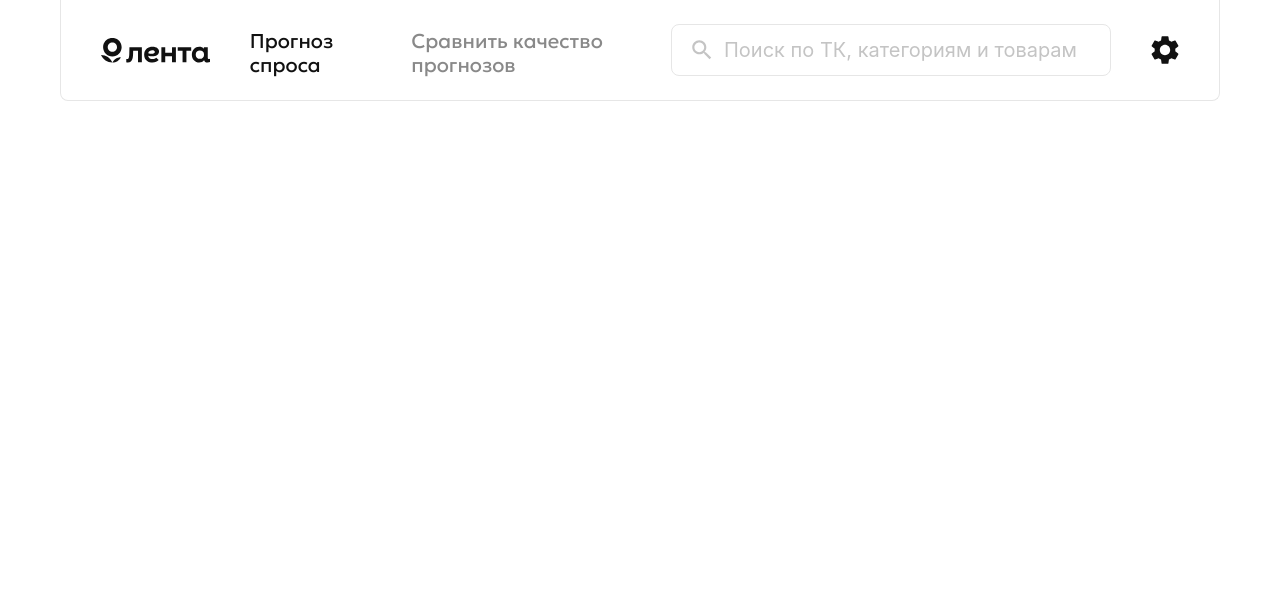
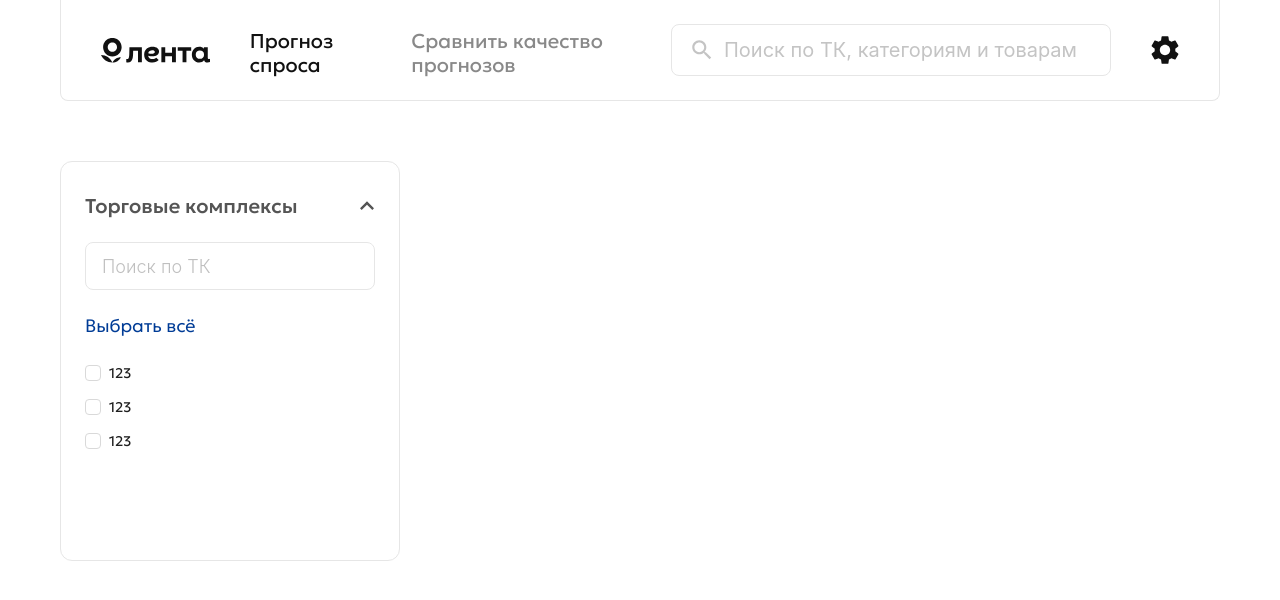
Before and after one commit to kakoytopux/lenta-frontend, a React (Vite) app: page /demand-forecast in a window 1280 px wide. Shown: the top 600 px of the page. Built offline with nearby package versions, Linux system fonts and the light colour scheme.

Commit message:
добавил некоторое подобие фильтра; сделал хук валидации более масштабируемым; поправил хедер; создал страничку notfound;

```diff
--- a/index.html
+++ b/index.html
@@ -3,11 +3,10 @@
   <head>
     <meta charset="UTF-8">
     <meta name="viewport" content="width=device-width, initial-scale=1.0">
-    <meta name="description" content="">
-    <meta name="keywords" content="">
-    <meta name="author" content="">
-    <meta name="author" content="">
-    <title></title>
+    <meta name="description" content="Платформа для прогнозирования спроса на товары">
+    <meta name="keywords" content="лента, магазин, прогноз спроса, товары">
+    <meta name="author" content="Воины выходного дня">
+    <title>Лента - прогноз спроса</title>
     <link rel="icon" href="/favicon.svg">
     <script src="./src/main.jsx" type="module"></script>
   </head>
--- a/src/components/DemandForecast/DemandForecast.jsx
+++ b/src/components/DemandForecast/DemandForecast.jsx
@@ -1,3 +1,4 @@
+import Filters from '../Filters/Filters';
 import Header from '../Header/Header';
 import './DemandForecast.scss';
 
@@ -5,6 +6,9 @@ export default function DemandForecast() {
   return (
     <>
       <Header />
+      <main className='content'>
+        <Filters />
+      </main>
     </>
   );
 }
--- /dev/null
+++ b/src/components/Filters/Filters.jsx
@@ -0,0 +1,66 @@
+import { Input, Checkbox } from 'antd';
+import './Filters.scss';
+import { useState } from 'react';
+
+export default function Filters() {
+  const [checkboxVal, setCheckboxVal] = useState([]);
+
+  function changeCheckboxVal(evt) {
+    const elValue = evt.target.value;
+    const valueFind = checkboxVal.find(item => item === elValue);
+
+    valueFind ?
+    setCheckboxVal(checkboxVal.filter(item => item !== elValue)) : setCheckboxVal([...checkboxVal, elValue]);
+  }
+
+
+  function selectAllCheckbox() {
+
+  }
+
+  return (
+    <section className='filters'>
+      <article className='filter'>
+        <h4 className='filter__title'>Торговые комплексы</h4>
+        <form
+        className='filter__form-search'
+        method='post'>
+          <Input
+          className='filter__field'
+          name='search'
+          type='text'
+          required
+          placeholder='Поиск по ТК' />
+        </form>
+        <button
+        className='filter__btn-select-all-checkbox'
+        type='button'
+        onClick={selectAllCheckbox}>Выбрать всё</button>
+        <form
+        method='post'
+        className='filter__form-checkboxes'>
+          <ul className='filter__lists-checkbox'>
+            <li className='filter__list-checkbox'>
+              <Checkbox
+              className='filter__checkbox'
+              onClick={changeCheckboxVal}
+              defaultValue='123'>123</Checkbox>
+            </li>
+            <li className='filter__list-checkbox'>
+              <Checkbox
+              className='filter__checkbox'
+              onClick={changeCheckboxVal}
+              defaultValue='233'>123</Checkbox>
+            </li>
+            <li className='filter__list-checkbox'>
+              <Checkbox
+              className='filter__checkbox'
+              onClick={changeCheckboxVal}
+              defaultValue='1231'>123</Checkbox>
+            </li>
+          </ul>
+        </form>
+      </article>
+    </section>
+  );
+}
--- /dev/null
+++ b/src/components/Filters/Filters.scss
@@ -0,0 +1,53 @@
+@import '../../utils/config';
+
+.filters {
+  margin-top: 60px;
+}
+
+.filter {
+  width: 340px;
+  height: 400px;
+  border: 1px solid $border-color;
+  border-radius: 12px;
+  padding: 32px 24px;
+  box-sizing: border-box;
+  overflow-y: auto;
+}
+.filter__title {
+  @include font($size: 20px, $weight: $weight-medium, $height: 24px);
+  @include flex($justify: space-between, $align: center);
+  margin: 0;
+  color: #555555;
+
+  &::after {
+    content: '';
+    background-image: url(../../images/filters/arrow-down-icon.svg);
+    background-size: 100% 100%;
+    width: 16px;
+    height: 16px;
+    cursor: pointer;
+  }
+}
+.filter__form-search {
+  margin-top: 24px;
+}
+.filter__field {
+  @include font($size: 18px, $weight: $weight-light, $height: 24px);
+  border-radius: 8px;
+  padding: 0 0 0 16px;
+  border: 1px solid $border-color;
+  height: 48px;
+}
+.filter__btn-select-all-checkbox {
+  @include btn;
+  @include font($size: 18px, $weight: $weight-light, $height: 24px);
+  color: #003C96;
+  margin-top: 24px;
+}
+.filter__form-checkboxes {
+  margin-top: 24px;
+}
+.filter__lists-checkbox {
+  @include lists;
+  @include flex($direction: column, $gap: 12px);
+}
--- a/src/components/Header/Header.jsx
+++ b/src/components/Header/Header.jsx
@@ -1,8 +1,15 @@
 import { Link, NavLink } from 'react-router-dom';
 import './Header.scss';
 import { Input } from 'antd';
+import { useState } from 'react';
 
 export default function Header() {
+  const [searchValueField, setSearchValueField] = useState('');
+
+  function changeFieldSearch(evt) {
+    setSearchValueField(evt.target.value);
+  }
+
   return (
     <header className='header'>
       <div className='header__box'>
@@ -30,14 +37,16 @@ export default function Header() {
       </div>
       <div className='header__box'>
         <form
-        method='get'
-        className='header__form-search'>
+        method='post'
+        className='header__form'>
           <Input
-          className='header__field-search'
+          className='header__field'
           placeholder='Поиск по ТК, категориям и товарам'
           required
           name='search'
-          type='text' />
+          type='text'
+          onChange={changeFieldSearch}
+          value={searchValueField} />
         </form>
         <Link
         to='/*'
--- a/src/components/Header/Header.scss
+++ b/src/components/Header/Header.scss
@@ -38,7 +38,7 @@
 .header__list-link_active {
   color: $black-color;
 }
-.header__field-search {
+.header__field {
   @include reuse-text;
   border: 1px solid $border-color;
   border-radius: 8px;
--- a/src/components/Login/Login.jsx
+++ b/src/components/Login/Login.jsx
@@ -1,5 +1,5 @@
 import { useState } from 'react';
-import { Button } from 'antd';
+import { Button, Input } from 'antd';
 import './Login.scss';
 import useValidateForm from '../../hooks/useValidateForm';
 
@@ -7,7 +7,7 @@ export default function Login() {
   const [emailValueField, setEmailValueField] = useState('');
   const [passwordValueField, setPasswordValueField] = useState('');
   const [eyePassword, setEyePassword] = useState(false);
-  const [ errMessage, checkField, valid ] = useValidateForm();
+  const { errMessage, checkField, valid } = useValidateForm();
 
   function changeEyePassword() {
     setEyePassword(!eyePassword);
@@ -41,7 +41,7 @@ export default function Login() {
             htmlFor='email'
             className='login-form__label'>Email</label>
             <p className='login-form__mess-err'>{ errMessage.email }</p>
-            <input
+            <Input
             type='email'
             id='email'
             required
@@ -57,7 +57,7 @@ export default function Login() {
             className='login-form__label'>Пароль</label>
             <p className='login-form__mess-err'>{ errMessage.password }</p>
             <div className='login-form__box-field-eye'>
-              <input
+              <Input
               type={eyePassword ? 'text' : 'password'}
               id='password'
               required
--- a/src/components/Login/Login.scss
+++ b/src/components/Login/Login.scss
@@ -51,11 +51,17 @@
   height: 60px;
   outline: 0;
   color: $black-color;
-  box-sizing: border-box;
-  width: 100%;
 }
 .login-form__field_type_err {
   border-color: #FA3A19;
+
+  &:focus {
+    @extend .login-form__field_type_err;
+    box-shadow: none;
+  }
+  &:hover {
+    @extend .login-form__field_type_err;
+  }
 }
 .login-form__box-btn-eye {
   @include flex($align: center);
--- a/src/components/NotFound/NotFound.jsx
+++ b/src/components/NotFound/NotFound.jsx
@@ -1,7 +1,19 @@
 import './NotFound.scss';
+import { useNavigate } from 'react-router-dom';
 
 export default function NotFound() {
+  const navigate = useNavigate();
+
   return (
-    <></>
+    <main className='content'>
+      <section className='not-found'>
+        <h1 className='not-found__title'>404</h1>
+        <p className='not-found__subtitle'>Ничего не найдено</p>
+        <button
+        type='button'
+        className='not-found__btn'
+        onClick={() => navigate(-1)}>Вернуться назад</button>
+      </section>
+    </main>
   );
 }
--- a/src/components/NotFound/NotFound.scss
+++ b/src/components/NotFound/NotFound.scss
@@ -0,0 +1,22 @@
+@import '../../utils/config';
+
+.not-found {
+  @include flex($align: center, $direction: column, $justify: center);
+  height: 100vh;
+}
+.not-found__title {
+  @include font($size: 50px, $height: 60px, $weight: $weight-medium);
+  margin: 0;
+}
+.not-found__subtitle {
+  @include font($size: 18px, $height: 24px, $weight: $weight-light);
+  margin: 5px 0 0 0;
+}
+.not-found__btn {
+  @include btn;
+  @include font($size: 16px, $height: 20px, $weight: $weight-light);
+  text-decoration: underline;
+  text-underline-offset: 4px;
+  color: #008080;
+  margin-top: 50px;
+}
--- a/src/hooks/useValidateForm.js
+++ b/src/hooks/useValidateForm.js
@@ -7,19 +7,27 @@ export default function useValidateForm() {
   function checkField(evt) {
     const elTarget = evt.target;
     const elName = elTarget.name;
+    const validity = elTarget.validity;
 
-    elTarget.validity.patternMismatch ?
-    setErrMessage({ ...errMessage, [elName]: 'Неверный формат email' }) : setErrMessage({...errMessage, [elName]: ''});
-    elTarget.validity.valueMissing &&
+    if(elName === 'email') {
+      validity.patternMismatch &&
+      setErrMessage({ ...errMessage, [elName]: 'Неверный формат email'});
+    }
+
+    validity.valueMissing &&
     setErrMessage({ ...errMessage, [elName]: 'Необходимо заполнить данное поле' });
+
+    if(validity.valid) {
+      setErrMessage({...errMessage, [elName]: ''});
+    }
 
     setValid(elTarget.closest('.form').checkValidity());
   }
 
-  return [
+  return {
     errMessage,
     checkField,
     valid,
     setErrMessage,
-  ];
+  };
 }
```
Also changed, not shown: src/images/filters/arrow-down-icon.svg (added).
